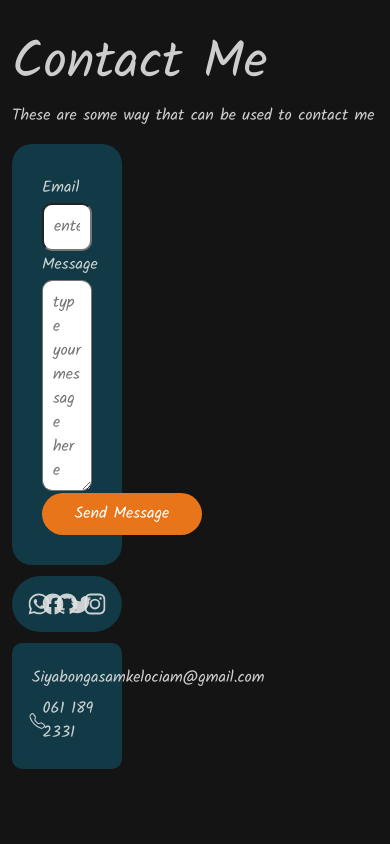
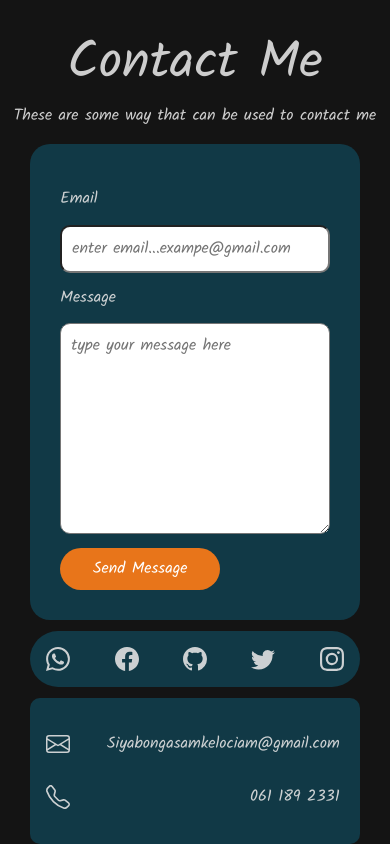
Before and after one commit to siyabongasamkelo/portfolio, a React (Create React App) app in the folder client/siya/: page / in a window 390 px wide. Shown: the part 7089-7933 px from the top of the page. Before the commit the page ends 7858 px from the top, so only its background shows below. Built offline with nearby package versions, Linux system fonts and the light colour scheme.

Commit message:
feat: made contact page responsive

```diff
--- a/client/siya/src/components/Contact/Contact.styled.js
+++ b/client/siya/src/components/Contact/Contact.styled.js
@@ -2,6 +2,24 @@ import styled from "styled-components";
 
 export const ContactWrapper = styled.section`
   margin-top: 15%;
+  @media only screen and (max-width: 600px) {
+    h1,
+    p {
+      text-align: center;
+    }
+  }
+  @media only screen and (min-width: 768px) {
+    h1,
+    p {
+      text-align: center;
+    }
+  }
+  @media only screen and (min-width: 992px) {
+    h1,
+    p {
+      text-align: left;
+    }
+  }
 `;
 
 export const ContactCover = styled.div``;
@@ -15,6 +33,17 @@ export const ContactForm = styled.form`
   background-color: #113946;
   button {
     margin-top: 5%;
+  }
+  @media only screen and (max-width: 600px) {
+    width: 90%;
+    margin-left: 5%;
+  }
+  @media only screen and (min-width: 768px) {
+    width: 47%;
+    margin-top: 5%;
+  }
+  @media only screen and (min-width: 992px) {
+    width: 30%;
   }
 `;
 
@@ -52,6 +81,16 @@ export const SocialMediaIcons = styled.div`
       fill: #e8751a;
     }
   }
+  @media only screen and (max-width: 600px) {
+    width: 90%;
+    margin-left: 5%;
+  }
+  @media only screen and (min-width: 768px) {
+    width: 47%;
+  }
+  @media only screen and (min-width: 992px) {
+    width: 30%;
+  }
 `;
 
 export const ContactDetails = styled.div`
@@ -61,6 +100,16 @@ export const ContactDetails = styled.div`
   margin-top: 3%;
   border-radius: 10px;
   padding: 20px;
+  @media only screen and (max-width: 600px) {
+    width: 90%;
+    margin-left: 5%;
+  }
+  @media only screen and (min-width: 768px) {
+    width: 47%;
+  }
+  @media only screen and (min-width: 992px) {
+    width: 30%;
+  }
 `;
 
 export const Stack = styled.div`
```
